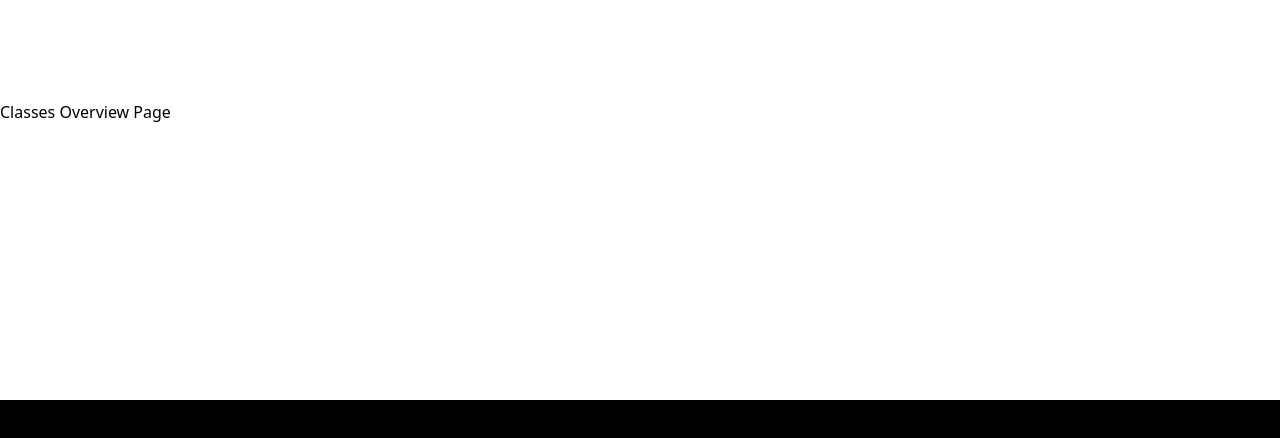
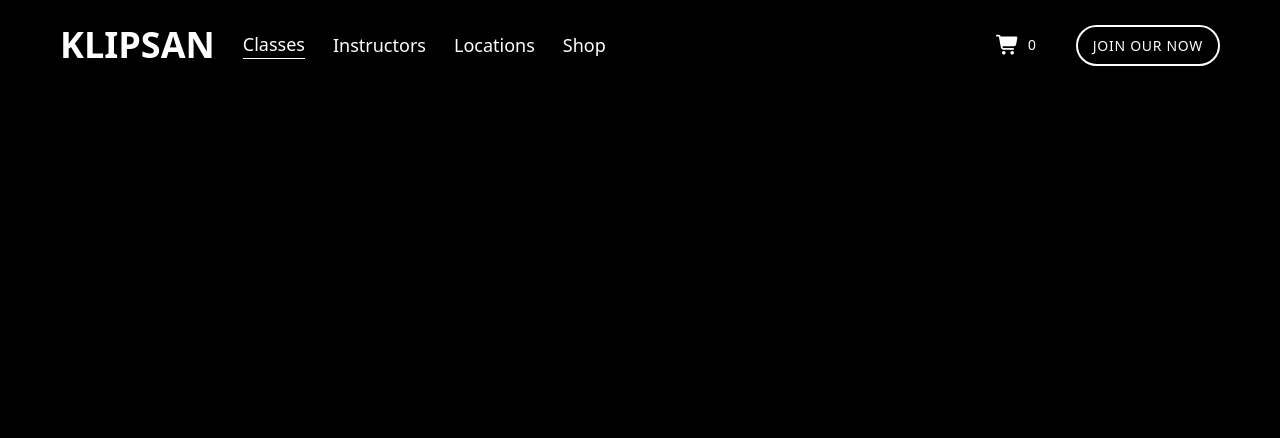
Before and after one commit to mti-Mansouri/klipsan-demo-mehdi-mansouri, a Next.js app: page /classes-overview in a window 1280 px wide. Shown: the top 438 px of the page. Built offline with nearby package versions, Linux system fonts and the light colour scheme.

Commit message:
nav finished

```diff
--- a/src/app/classes-overview/page.tsx
+++ b/src/app/classes-overview/page.tsx
@@ -1,3 +1,3 @@
 export default function ClassesOverviewPage() {
-    return <main className="min-h-[50vh] bg-white pt-[100px]">Classes Overview Page</main>;
+    return <main className="min-h-[50vh] bg-black pt-[100px]">Classes Overview Page</main>;
 }
--- a/src/app/globals.css
+++ b/src/app/globals.css
@@ -24,7 +24,7 @@ p{
 
 }
 
-.nav-container{
+/* .nav-container{
   position: sticky;
   top: 0;
   z-index: 50;
@@ -36,34 +36,36 @@ p{
   background-color: #000000;
   color: white;
 
-}
+} */
 
-.left-nav ul  , .right-nav ul {
+/* .left-nav ul  , .right-nav ul {
   display: flex;
   align-items: center;
   gap: 20px;
-}
+} */
 body{
   min-height: 100vh;
   display: flex;
   flex-direction: column;
   margin: 0;
   padding: 0;
-  background-color: #000;
+  max-width: 100vw;
+  overflow-x: hidden
+  /* background-color: #000; */
 }
 main{
   flex: 1;
 }
-ul li {
+/* ul li {
   list-style: none;
   padding: 0;
   margin: 0;
-}
-.shopping-cart-svg{
+} */
+/* .shopping-cart-svg{
   width: 24px;
   height: 24px;
   fill: white;
-}
+} */
 
 /* footer */
 
--- a/src/app/page.tsx
+++ b/src/app/page.tsx
@@ -6,8 +6,50 @@ export default function Home() {
   <figure className=" w-[100vw] h-[100vh] relative">
   {/* <Image className="object-" fill quality={100} src ="/Images/img-1.webp"  alt="Klipsan-header"/> */}
   <img className="w-full h-full object-cover" src ="/Images/img-1.webp"  alt="Klipsan-header" />
+    <p>TRAIN ON YOUR OWN TIME.</p>
+  </figure>
+  <section>
+    <p>WE’RE A HIGH QUALITY GYM DEDICATED TO AFFORDABLE HEALTH AND WELLNESS.</p>
+    <p>Klipsan Fitness is a gym where you come as you are, and do your best. Our membership offers both digital and in-club programming aimed at helping you achieve your fitness goals. Discover all of our club’s offerings below.</p>
+  </section>
+  <section>
+    <img src="" alt="" />
+    <img src="" alt="" />
+  </section>
+  <section>
+    <div>AMENITIES</div>
+    <p>At Klipsan Fitness, we’re always expanding our amenities to meet the needs of our community. Something you’d like to see added to our list? Submit a request.</p>
+    <ul>
+      <li></li>
+      <li></li>
+      <li></li>
+      <li></li>
+      <li></li>
+    </ul>
+        <ul>
+      <li></li>
+      <li></li>
+      <li></li>
+      <li></li>
+      <li></li>
+    </ul>
+  </section>
+  <section>
+    <div>SCHEDULE A VISIT</div>
+    <p>Take a free 30-minute tour of either of our locations to help you decide if Klipsan is the right gym for you. You’ll have the opportunity to try equipment, observe classes, and get direct answers to all of your questions.</p>
+  <form action=""></form>
 
-  </figure>
+  </section>
+
+  <section>
+    <p>KLIPSAN FITNESS WAS CENTRAL IN HELPING ME GAIN THE STAMINA FOR MY RECENT MARATHON.</p>
+    <p>-Alejandro Jimenez</p>
+  </section>
+  <section>
+    <section></section>
+    <section></section>
+  </section>
+  <section></section>
  </main>
   );
 }
--- /dev/null
+++ b/src/components/dropDownMenu.tsx
@@ -0,0 +1,46 @@
+"use client";
+import Link from "next/link";
+
+type DropdownItem = {
+    name: string;
+    href: string;
+}
+type DropdownProps = {
+    title : string;
+    items: DropdownItem[];
+    theme?: "dark" | "light";
+}
+
+export default function DropDownMenu({title, items , theme = "dark"}: DropdownProps) {
+    return(
+        <div className="relative group">
+            <button
+            type="button"
+
+            >{title}</button>
+            <div
+            className={
+                `            hidden
+            group-hover:block
+            absolute
+            top-full
+            -left-3
+            bg-${theme === "dark" ? "black" : "white"}
+            text-${theme === "dark" ? "white" : "black"}
+            py-2
+            px-3
+            w-54
+            z-50
+            cursor-pointer`
+            }
+            >
+                {items.map((item)=>(
+                    <Link
+                    className="block "
+                    key={item.name} href={item.href}>{item.name}</Link>
+                ))}
+            </div>
+
+        </div>
+    )
+}
--- a/src/components/navBar.tsx
+++ b/src/components/navBar.tsx
@@ -3,6 +3,7 @@ import Link from "next/link";
 import { usePathname } from "next/navigation";
 import { useEffect, useState } from "react";
 import ButtonKlipsan from "./button-comonent";
+import DropDownMenu from "./dropDownMenu";
 type Path =
   | "/"
   | "/instructors"
@@ -38,9 +39,9 @@ export default function NavBar() {
   const [scrolled, setScrolled] = useState(false);
   useEffect(() => {
     const onScroll = () => {
-      if (window.scrollY > 100) {
+      if (window.scrollY > 50) {
         setScrolled(true);
-      } else if (window.scrollY < 100) {
+      } else if (window.scrollY < 60) {
         setScrolled(false);
       }
     };
@@ -64,8 +65,16 @@ export default function NavBar() {
           <li className="font-Bebas Neue font-bold text-4xl">
             <Link href={"/"}>KLIPSAN</Link>
           </li>
-          <li>
-            <Link
+          <li
+                      className={
+                currentPAth === "/book-a-class" ||
+                currentPAth === "/classes" ||
+                currentPAth === "/classes-overview"
+                  ? "border-b"
+                  : ""
+              }
+          >
+            {/* <Link
               className={
                 currentPAth === "/book-a-class" ||
                 currentPAth === "/classes" ||
@@ -76,7 +85,13 @@ export default function NavBar() {
               href="/classes"
             >
               Classes
-            </Link>
+            </Link> */}
+            <DropDownMenu title="Classes" theme={theme} items={
+              [
+                {name: "Classes Overview", href: "/classes-overview"},
+                {name: "Book a Class", href: "/book-a-class"}
+              ]
+            } />
           </li>
           <li>
             <Link
@@ -107,8 +122,9 @@ export default function NavBar() {
         </ul>
       </section>
       <section className="">
-        <ul className="list-non flex justify-between items-center gap-7 text-[14px]">
-          <li>
+        <ul className="list-non flex justify-between items-center gap-10 text-[14px]">
+          <li className="flex justify-center items-center gap-2">
+
             <Link href={"/shopping-cart"}>
               <svg
                 fill="currentColor"
@@ -119,6 +135,7 @@ export default function NavBar() {
                 <path d="M24 48C10.7 48 0 58.7 0 72C0 85.3 10.7 96 24 96L69.3 96C73.2 96 76.5 98.8 77.2 102.6L129.3 388.9C135.5 423.1 165.3 448 200.1 448L456 448C469.3 448 480 437.3 480 424C480 410.7 469.3 400 456 400L200.1 400C188.5 400 178.6 391.7 176.5 380.3L171.4 352L475 352C505.8 352 532.2 330.1 537.9 299.8L568.9 133.9C572.6 114.2 557.5 96 537.4 96L124.7 96L124.3 94C119.5 67.4 96.3 48 69.2 48L24 48zM208 576C234.5 576 256 554.5 256 528C256 501.5 234.5 480 208 480C181.5 480 160 501.5 160 528C160 554.5 181.5 576 208 576zM432 576C458.5 576 480 554.5 480 528C480 501.5 458.5 480 432 480C405.5 480 384 501.5 384 528C384 554.5 405.5 576 432 576z" />
               </svg>
             </Link>
+            <p>0</p>
           </li>
           <li>
             <Link href={"/join"}>
```
